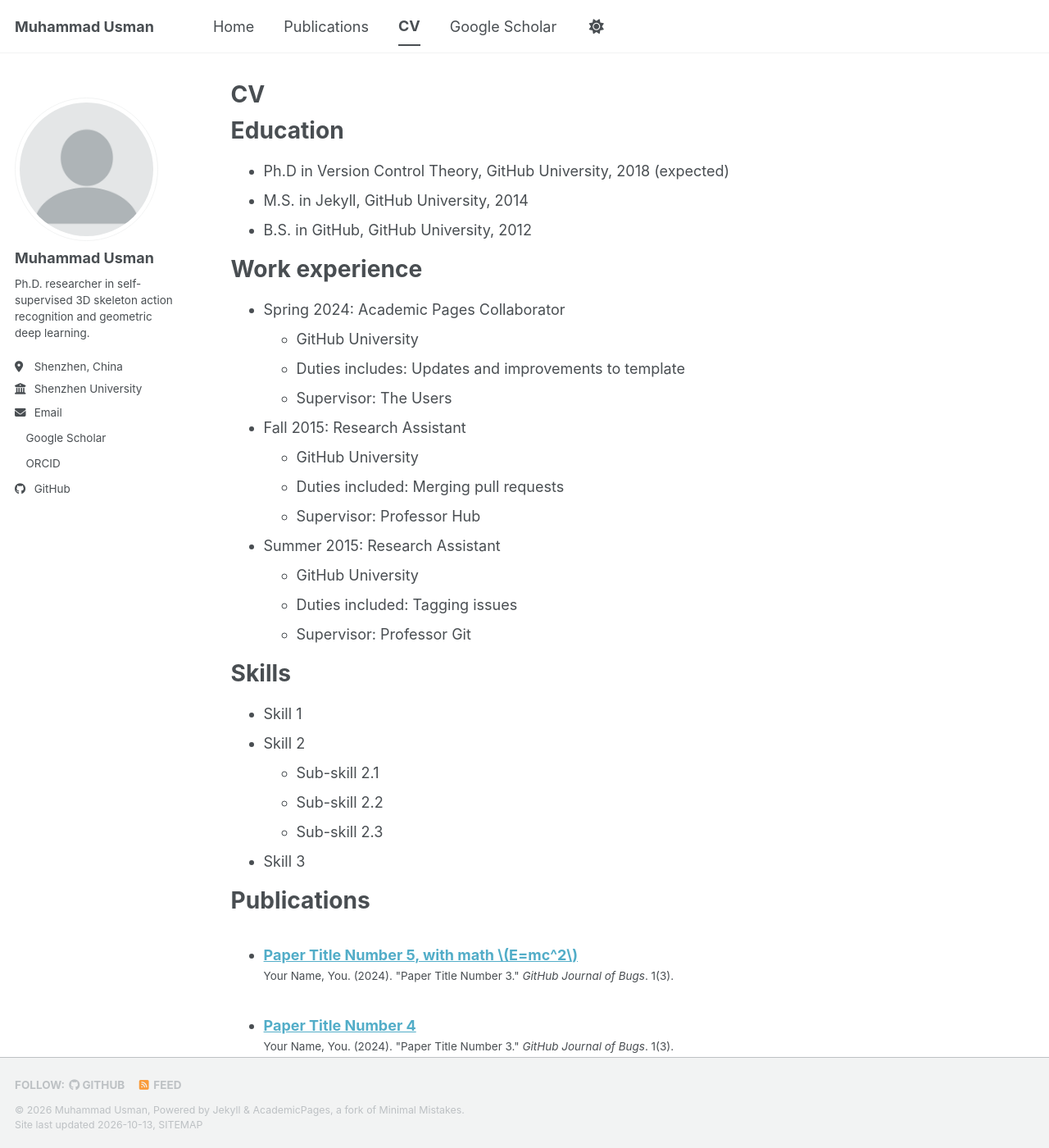
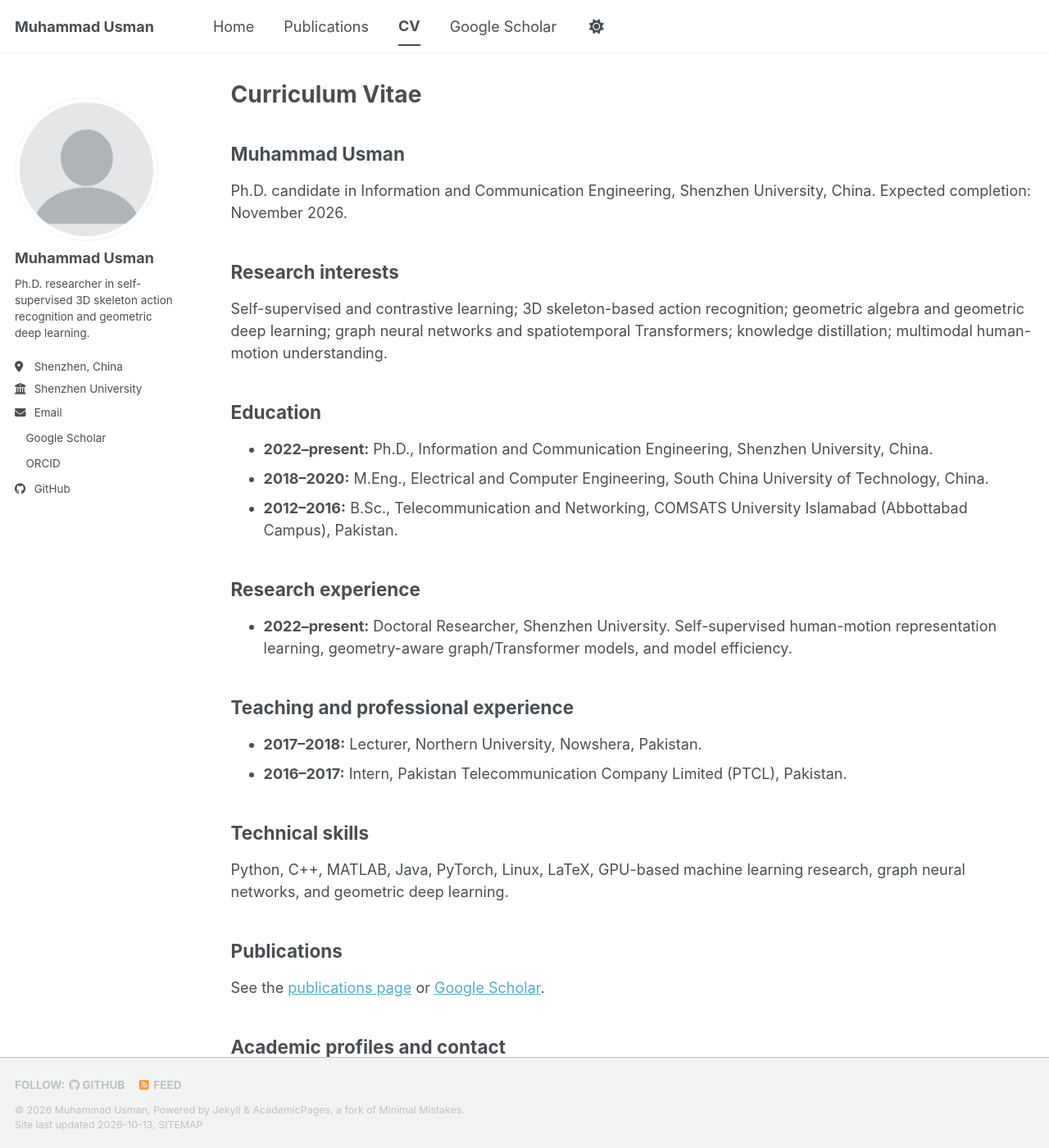
Before and after one commit to usmanszu/usmanszu.github.io, a Jekyll site: the page built from _pages/cv.md, in a window 1280 px wide and 1400 px high. Shown: the whole window at 82% size. Built offline with Jekyll 4.4.1, drawn with Linux system fonts in a browser that asks for light colours; a style sheet for code colours, icons or effects is not loaded; some of the changed text lies outside the part shown.

Commit message:
Replace demonstration CV with academic CV information

```diff
--- a/_pages/cv.md
+++ b/_pages/cv.md
@@ -1,64 +1,47 @@
 ---
 layout: archive
-title: "CV"
+title: "Curriculum Vitae"
 permalink: /cv/
 author_profile: true
 redirect_from:
   - /resume
 ---
 
-{% include base_path %}
+## Muhammad Usman
 
-Education
-======
-* Ph.D in Version Control Theory, GitHub University, 2018 (expected)
-* M.S. in Jekyll, GitHub University, 2014
-* B.S. in GitHub, GitHub University, 2012
+Ph.D. candidate in Information and Communication Engineering, Shenzhen University, China. Expected completion: November 2026.
 
-Work experience
-======
-* Spring 2024: Academic Pages Collaborator
-  * GitHub University
-  * Duties includes: Updates and improvements to template
-  * Supervisor: The Users
+## Research interests
 
-* Fall 2015: Research Assistant
-  * GitHub University
-  * Duties included: Merging pull requests
-  * Supervisor: Professor Hub
+Self-supervised and contrastive learning; 3D skeleton-based action recognition; geometric algebra and geometric deep learning; graph neural networks and spatiotemporal Transformers; knowledge distillation; multimodal human-motion understanding.
 
-* Summer 2015: Research Assistant
-  * GitHub University
-  * Duties included: Tagging issues
-  * Supervisor: Professor Git
+## Education
 
-Skills
-======
-* Skill 1
-* Skill 2
-  * Sub-skill 2.1
-  * Sub-skill 2.2
-  * Sub-skill 2.3
-* Skill 3
+- **2022–present:** Ph.D., Information and Communication Engineering, Shenzhen University, China.
+- **2018–2020:** M.Eng., Electrical and Computer Engineering, South China University of Technology, China.
+- **2012–2016:** B.Sc., Telecommunication and Networking, COMSATS University Islamabad (Abbottabad Campus), Pakistan.
 
-Publications
-======
-  <ul>{% for post in site.publications reversed %}
-    {% include archive-single-cv.html %}
-  {% endfor %}</ul>
+## Research experience
 
-Talks
-======
-  <ul>{% for post in site.talks reversed %}
-    {% include archive-single-talk-cv.html  %}
-  {% endfor %}</ul>
+- **2022–present:** Doctoral Researcher, Shenzhen University. Self-supervised human-motion representation learning, geometry-aware graph/Transformer models, and model efficiency.
 
-Teaching
-======
-  <ul>{% for post in site.teaching reversed %}
-    {% include archive-single-cv.html %}
-  {% endfor %}</ul>
+## Teaching and professional experience
 
-Service and leadership
-======
-* Currently signed in to 43 different slack teams
+- **2017–2018:** Lecturer, Northern University, Nowshera, Pakistan.
+- **2016–2017:** Intern, Pakistan Telecommunication Company Limited (PTCL), Pakistan.
+
+## Technical skills
+
+Python, C++, MATLAB, Java, PyTorch, Linux, LaTeX, GPU-based machine learning research, graph neural networks, and geometric deep learning.
+
+## Publications
+
+See the [publications page](/publications/) or [Google Scholar](https://scholar.google.com/citations?user=tYJWV8UAAAAJ&hl=en).
+
+## Academic profiles and contact
+
+- Email: [usmanmuhammad2022@email.szu.edu.cn](mailto:usmanmuhammad2022@email.szu.edu.cn)
+- [ORCID](https://orcid.org/0009-0008-9332-9724)
+- [GitHub](https://github.com/usmanszu)
+
+A downloadable PDF CV will be added when the PDF upload is completed.
```
